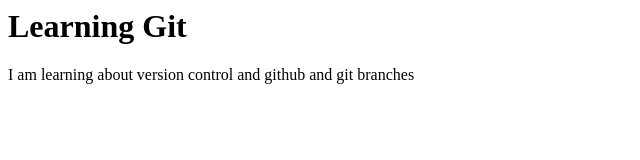
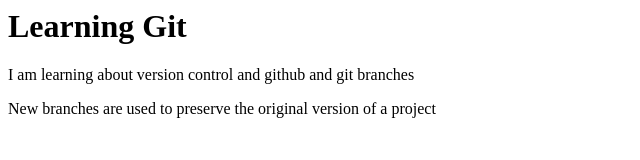
Before and after one commit to DARQ-Envoy/my-repo, a plain HTML site: page index.html in a window 1280 px wide. Shown: the whole page, without its empty margins (0-640 px from the left). Drawn offline with Linux system fonts and the light colour scheme.

Commit message:
Update index.html

```diff
--- a/index.html
+++ b/index.html
@@ -5,5 +5,6 @@
   </head>
   <body><h1>Learning Git</h1>
     <p> I am learning about version control and github and git branches </p>
+    <p> New branches are used to preserve the original version of a project</p>
   </body>
 </html>
```
